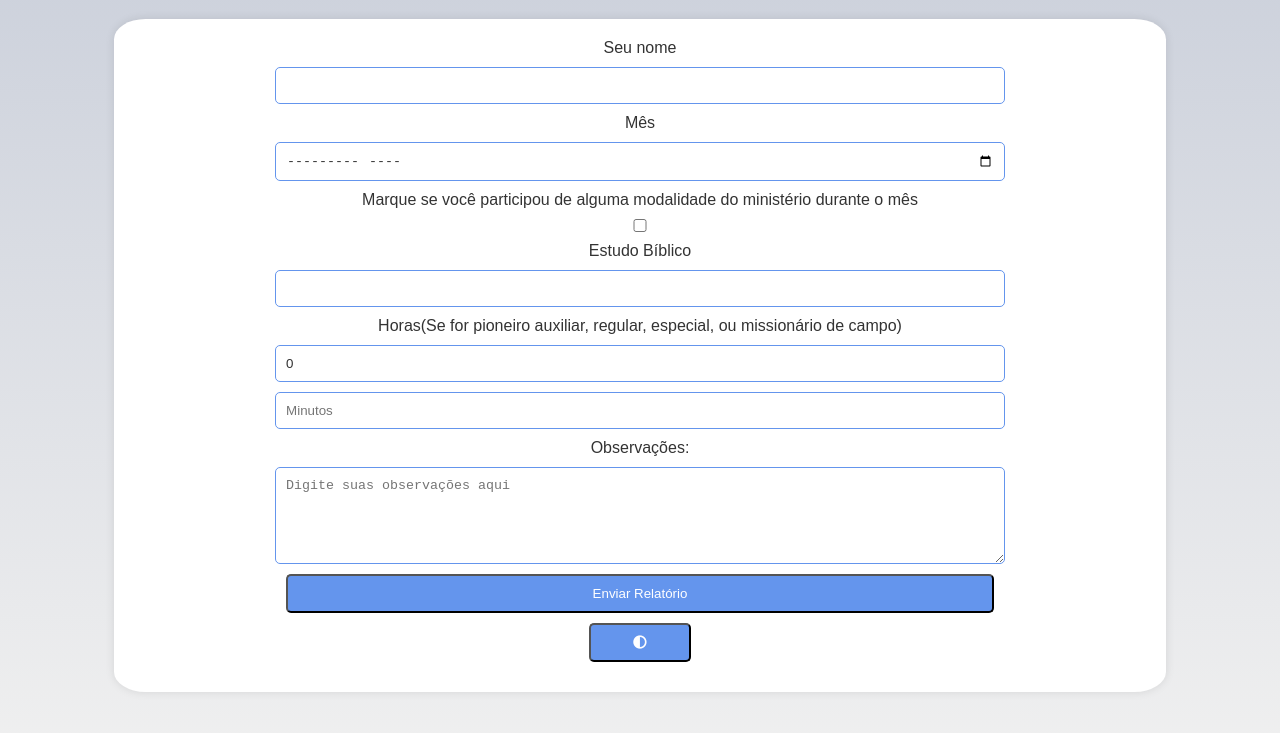
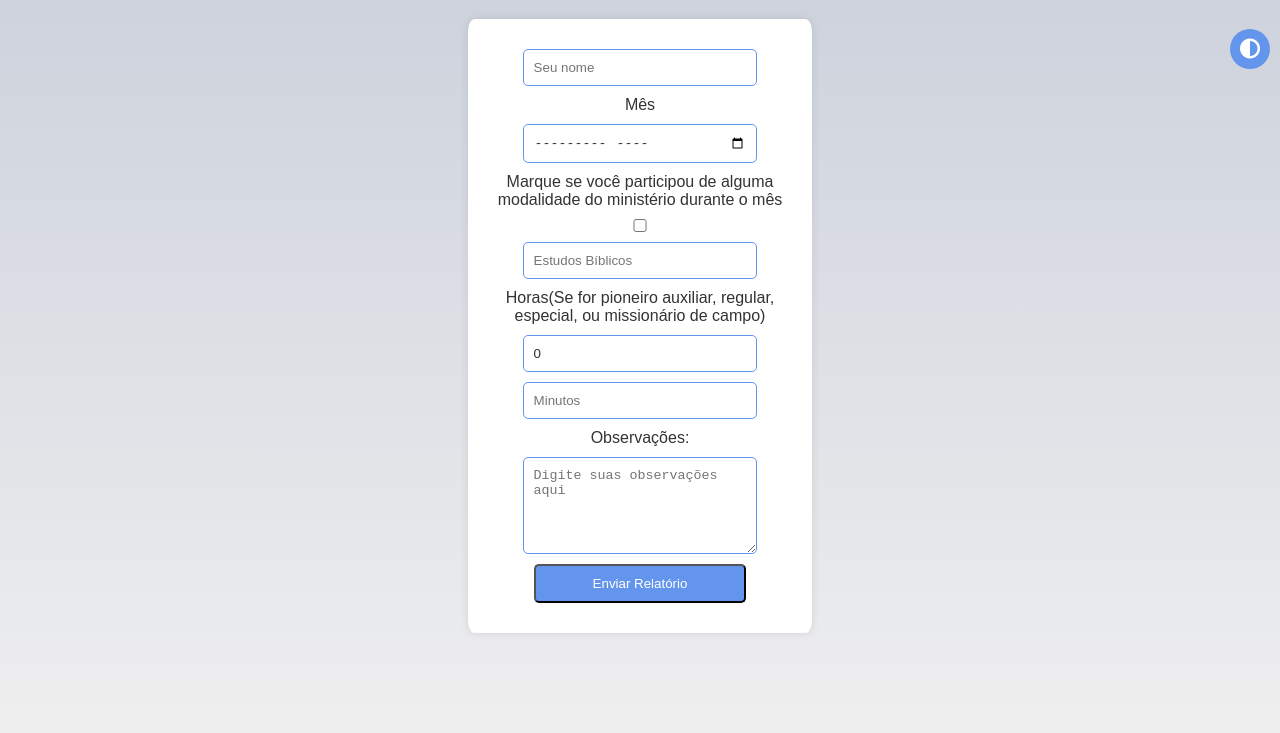
Before and after one commit to Obake18/relatorio, a plain HTML site: page index.html in a window 1280 px wide. Shown: the part 61-794 px from the top of the page. Drawn offline with Linux system fonts and the light colour scheme.

Commit message:
subindo mudanças

```diff
--- a/index.html
+++ b/index.html
@@ -18,9 +18,9 @@
 
     <div id="container">
         <div>
-            <label for="nome">Seu nome</label>
-            <input type="text" id="nome" required>
+            <input type="text" id="nome" placeholder="Seu nome" required>
         </div>
+
 
         <div>
             <label for="mes">Mês</label>
@@ -33,8 +33,7 @@
         </div>
 
         <div>
-            <label for="estudo-number">Estudo Bíblico</label>
-            <input type="number" id="estudo-number" min="0">
+            <input type="number" id="estudo-number" min="0" placeholder="Estudos Bíblicos">
         </div>
 
         <div>
--- a/styles.css
+++ b/styles.css
@@ -14,7 +14,7 @@ body.light-mode {
 }
 
 body.dark-mode {
-    background: linear-gradient(to bottom, #3c414b, #252525); /* Adicionado gradiente */
+    background: linear-gradient(to bottom, #55688f, #252525); /* Adicionado gradiente */
     color: #f0f0f0;
     background-size: cover;
     background-repeat: no-repeat;
@@ -25,13 +25,33 @@ h1 {
 }
 
 #container {
-    border-radius: 3%;
-    width: 80%;
+    border-radius: 2%;
+    width: 100%;
+    max-width: 19em;
     margin: 0 auto;
     padding: 20px;
     box-shadow: 0 0 10px rgba(0,0,0,0.1);
     transition: background-color 0.5s ease; /* Adicionado para suavizar a transição entre os modos */
 }
+
+@media (min-width: 1200px) {
+    #container {
+        width: 75%;
+    }
+}
+
+@media (min-width: 900px) {
+    #container {
+        width: 50%;
+    }
+}
+
+@media (min-width: 1200px) {
+    #container {
+        width: 25%;
+    }
+}
+
 
 body.light-mode #container {
     background-color: #fff;
@@ -54,8 +74,28 @@ input, textarea, button {
     transition: background-color 0.5s ease, color 0.5s ease, border 0.5s ease; /* Adicionado para suavizar a transição entre os modos */
 }
 
-#container #mode-toggle {
-    width: 10%; /* Removido o !important e adicionado um seletor mais específico */
+/* #container #mode-toggle {
+    width: 20%; /* Removido o !important e adicionado um seletor mais específico */
+
+
+#mode-toggle {
+    font-size: 1em;
+    position: fixed;
+    top: 80px;
+    right: 10px;
+    width: 40px;
+    height: 40px;
+    border: none;
+    border-radius: 50%;
+    transition: background-color 0.5s ease, color 0.5s ease; /* Adicionado para suavizar a transição entre os modos */
+    display: flex; /* Adicionado para usar flexbox */
+    justify-content: center; /* Adicionado para alinhar o ícone horizontalmente */
+    align-items: center; /* Adicionado para alinhar o ícone verticalmente */
+}
+
+#mode-toggle i {
+    margin: auto;
+    font-size: 20px;
 }
 
 body.light-mode input, body.light-mode textarea {
```
